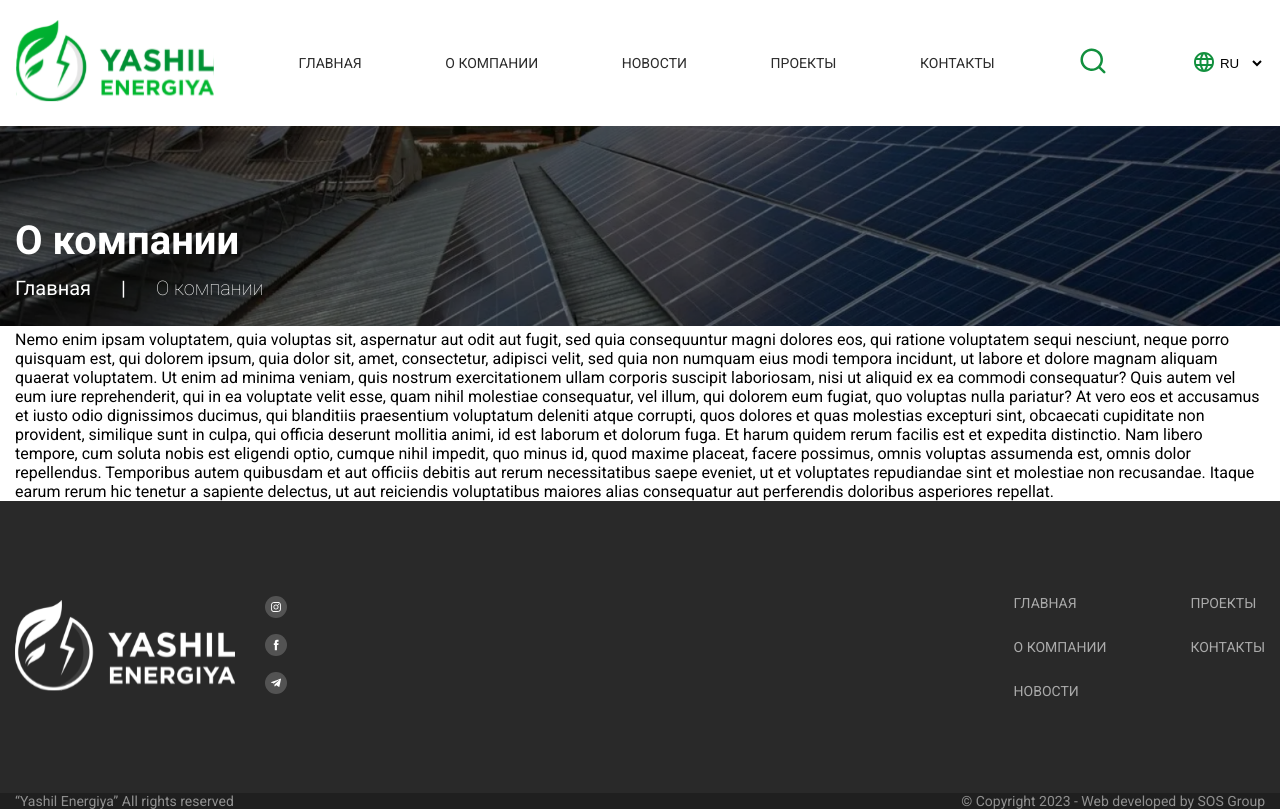
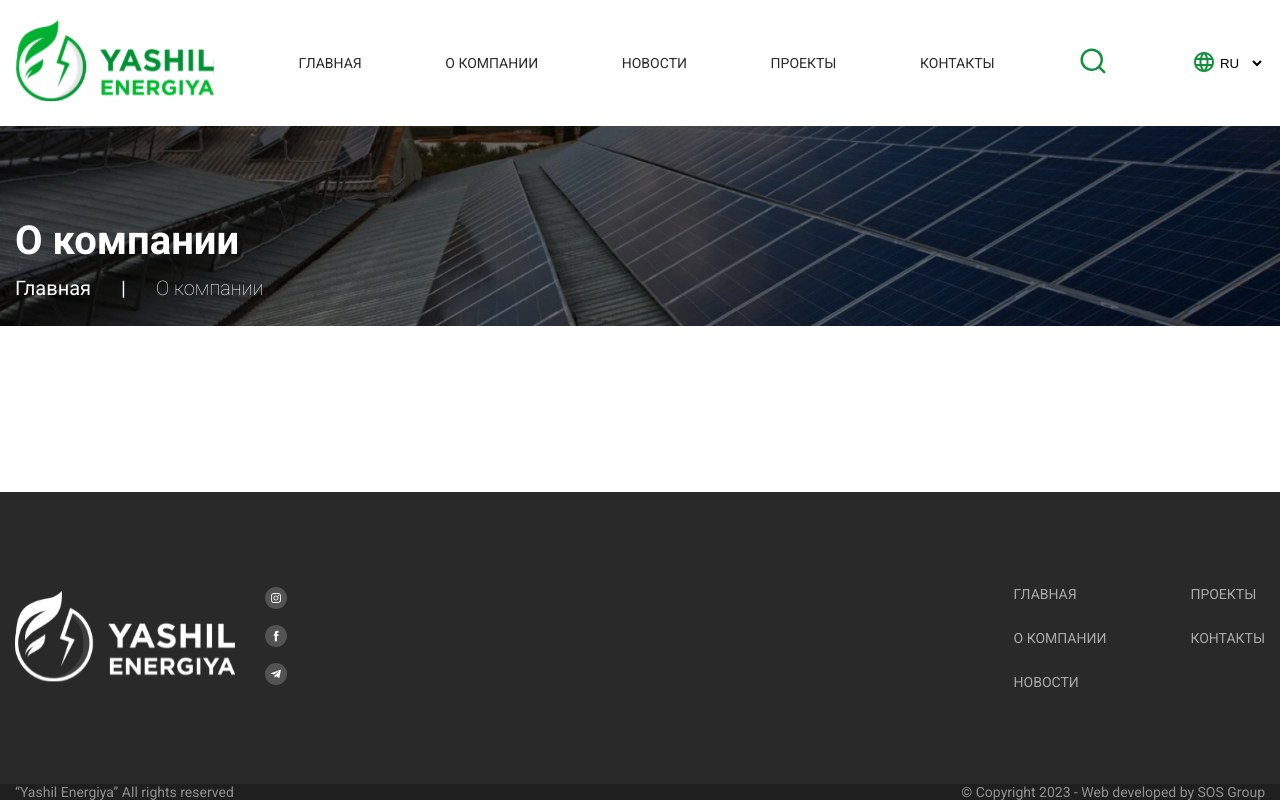
Before and after one commit to islomalarov/yashil-energiya, a Next.js app: page /about in a window 1280 px wide. Built offline with nearby package versions, Linux system fonts and the light colour scheme.

Commit message:
add layouts for pages

```diff
--- /dev/null
+++ b/app/about/layout.tsx
@@ -0,0 +1,15 @@
+import type { Metadata } from "next";
+import "../../scss/globals.scss";
+
+export const metadata: Metadata = {
+  title: "О Компании",
+  description: "Generated by create next app",
+};
+
+export default function AboutLayout({
+  children,
+}: {
+  children: React.ReactNode;
+}) {
+  return <div>{children}</div>;
+}
--- a/app/about/page.tsx
+++ b/app/about/page.tsx
@@ -1,37 +1,11 @@
-import { TheAbout } from "@/components/AboutComponent/TheAbout";
 import "../../scss/globals.scss";
 import { TheHero } from "@/components/HeroComponent/TheHero";
+
 export default function About() {
   return (
     <>
       <TheHero title="О компании" />
-      <div className="container">
-        <p>
-          Nemo enim ipsam voluptatem, quia voluptas sit, aspernatur aut odit aut
-          fugit, sed quia consequuntur magni dolores eos, qui ratione voluptatem
-          sequi nesciunt, neque porro quisquam est, qui dolorem ipsum, quia
-          dolor sit, amet, consectetur, adipisci velit, sed quia non numquam
-          eius modi tempora incidunt, ut labore et dolore magnam aliquam quaerat
-          voluptatem. Ut enim ad minima veniam, quis nostrum exercitationem
-          ullam corporis suscipit laboriosam, nisi ut aliquid ex ea commodi
-          consequatur? Quis autem vel eum iure reprehenderit, qui in ea
-          voluptate velit esse, quam nihil molestiae consequatur, vel illum, qui
-          dolorem eum fugiat, quo voluptas nulla pariatur? At vero eos et
-          accusamus et iusto odio dignissimos ducimus, qui blanditiis
-          praesentium voluptatum deleniti atque corrupti, quos dolores et quas
-          molestias excepturi sint, obcaecati cupiditate non provident,
-          similique sunt in culpa, qui officia deserunt mollitia animi, id est
-          laborum et dolorum fuga. Et harum quidem rerum facilis est et expedita
-          distinctio. Nam libero tempore, cum soluta nobis est eligendi optio,
-          cumque nihil impedit, quo minus id, quod maxime placeat, facere
-          possimus, omnis voluptas assumenda est, omnis dolor repellendus.
-          Temporibus autem quibusdam et aut officiis debitis aut rerum
-          necessitatibus saepe eveniet, ut et voluptates repudiandae sint et
-          molestiae non recusandae. Itaque earum rerum hic tenetur a sapiente
-          delectus, ut aut reiciendis voluptatibus maiores alias consequatur aut
-          perferendis doloribus asperiores repellat.
-        </p>
-      </div>
+      <div className="container"></div>
     </>
   );
 }
--- a/app/layout.tsx
+++ b/app/layout.tsx
@@ -6,7 +6,7 @@ import { TheFooter } from "@/components/FooterComponent/TheFooter";
 
 const roboto = Roboto({ subsets: ["latin"], weight: ["100", "400", "700"] });
 export const metadata: Metadata = {
-  title: "Create Next App",
+  title: "Главная",
   description: "Generated by create next app",
 };
 
```
Also changed, not shown: app/contacts/layout.tsx (added, +15 -0 lines), app/news/layout.tsx (added, +15 -0 lines), app/projects/layout.tsx (added, +15 -0 lines).
